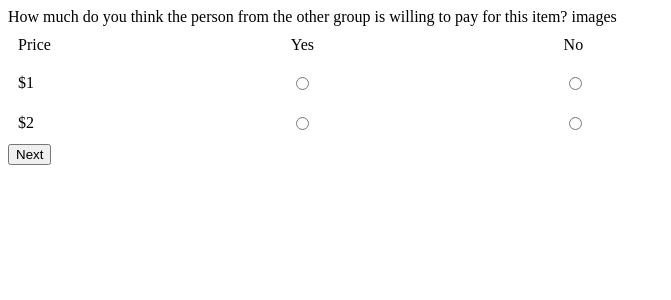
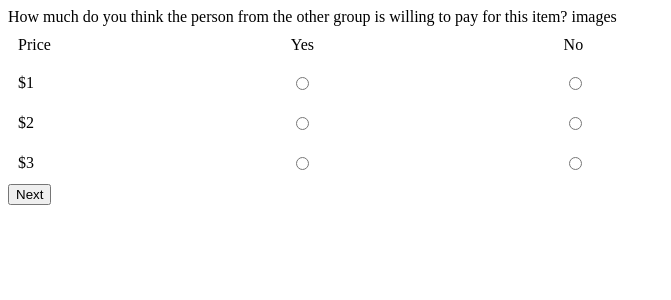
Before and after one commit to sleepyboy123/SleepySurvey, a React (Create React App) app: page /Experiment in a window 1280 px wide. Shown: the top 300 px of the page, without its empty margins (0-671 px from the left). Built offline with nearby package versions, Linux system fonts and the light colour scheme.

Commit message:
Implemented Radio Button Feature

```diff
--- a/src/components/Experiment/Experiment.js
+++ b/src/components/Experiment/Experiment.js
@@ -11,6 +11,10 @@ const Experiment = () => {
     const [yesResults1, setYesResults1] = useState([])
     const [secondChoice, setSecondChoice] = useState()
     const [thirdChoice, setThirdChoice] = useState()
+
+    const [firstNo, setFirstNo] = useState([false, false, false, false, false, false, false, false, false, false, false])
+
+    const [firstYes, setFirstYes] = useState([false, false, false, false, false, false, false, false, false, false, false])
 
     // Effect to display countdown
     useEffect(() => {
@@ -34,12 +38,65 @@ const Experiment = () => {
         // hungerLevel: location.data.hungerLevel
     }
 
-    function choosingNo(e) {
-        if (yesResults1.includes(e)) {
-            var index = yesResults1.indexOf(e)
-            yesResults1.splice(index, 1)
+    function choosingNoOne(e) {
+        var temp = e
+        let newState = firstNo
+        let yesState = firstYes
+        // This code runs if the button was unchecked
+        if (newState[e] === false) {
+            // Loop through all values
+            for (var i = 0; i <= yesResults1.length + 1; i++) {
+                // Remove all bigger yes values from the array when a no is chosen
+                if (yesResults1.includes(temp)) {
+                    var index = yesResults1.indexOf(temp)
+                    yesResults1.splice(index, 1)
+                }
+                temp += 1
+            }
+            // Check selected no and all subsequent no's. Uncheck all corresponding yes
+            for (var i = e; i < 11; i++) {
+                newState[i] = true
+                yesState[i] = false
+            }
+        } else {
+            // This code runs if the button was checked
+            // Uncheck both yes and no
+            newState[e] = false
+            yesState[e] = false
         }
-        // Set all subsequent sections to no
+        setFirstNo(newState)
+        setFirstYes(yesState)
+        console.log(yesResults1, firstYes, firstNo)
+    }
+
+    function choosingYesOne(e) {
+        // Check if previous no is checked. If it is checked, you can't select Yes
+        if (firstNo[e - 1] === false) {
+            // Value is not in the yes array so we need to add it in
+            if (!yesResults1.includes(e)) {
+                setYesResults1(yesResults1.concat(e))
+            } else {
+                // Value is in the yes array, this means that we are unchecking the yes and need to remove it
+                var index = yesResults1.indexOf(e)
+                yesResults1.splice(index, 1)
+            }
+            var yesState = firstYes
+            var newState = firstNo
+            // This code runs if the yes button was checked
+            if (yesState[e] == true) {
+                // Uncheck the yes button
+                yesState[e] = false
+            } else {
+                // This code runs if the yes button was unchecked
+                // Uncheck the no button
+                newState[e] = false
+                // Check the yes button
+                yesState[e] = true
+            }
+            setFirstYes(yesState)
+            setFirstNo(newState)
+        }
+        console.log(yesResults1, firstYes, firstNo)
     }
 
     return(
@@ -75,10 +132,10 @@ const Experiment = () => {
                                     $1
                                 </div>
                                 <div className="col">
-                                    <input type="radio" onClick={() => {setYesResults1(yesResults1.concat(1))}} name="yes_no_1"></input>
+                                    <input type="radio" onClick={() => {choosingYesOne(1)}} checked={firstYes[1]} name="yes_no_1"></input>
                                 </div>
                                 <div className="col">
-                                    <input type="radio" onClick={() => choosingNo(1)} name="yes_no_1"></input>
+                                    <input type="radio" onClick={() => choosingNoOne(1)} checked={firstNo[1]} name="yes_no_1"></input>
                                 </div>
                             </div>
                             <div className="row">
@@ -86,10 +143,21 @@ const Experiment = () => {
                                     $2
                                 </div>
                                 <div className="col">
-                                    <input type="radio" value={2} name="yes_no_2"></input>
+                                    <input type="radio" onClick={() => {choosingYesOne(2)}} checked={firstYes[2]} name="yes_no_2"></input>
                                 </div>
                                 <div className="col">
-                                    <input type="radio" value={2} name="yes_no_2"></input>
+                                    <input type="radio" onClick={() => choosingNoOne(2)} checked={firstNo[2]} name="yes_no_2"></input>
+                                </div>
+                            </div>
+                            <div className="row">
+                                <div className="col">
+                                    $3
+                                </div>
+                                <div className="col">
+                                    <input type="radio" onClick={() => choosingYesOne(3)} checked={firstYes[3]} name="yes_no_3"></input>
+                                </div>
+                                <div className="col">
+                                    <input type="radio" onClick={() => choosingNoOne(3)} checked={firstNo[3]} name="yes_no_3"></input>
                                 </div>
                             </div>
                             {/* Get the highest number from array and pass that on to next value */}
```
Also changed, not shown: 1 other file (tests, documents, lock files or other folders).
